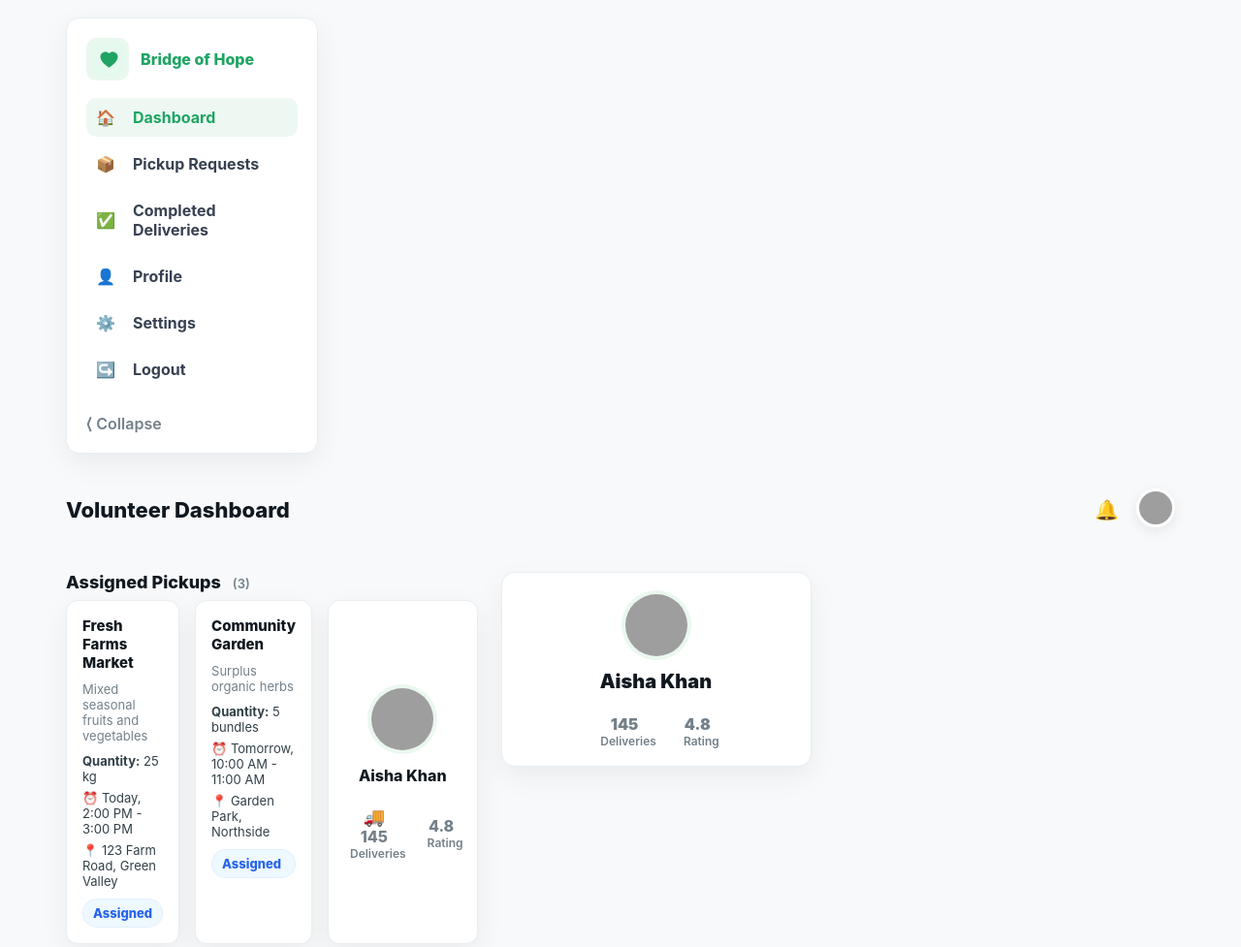
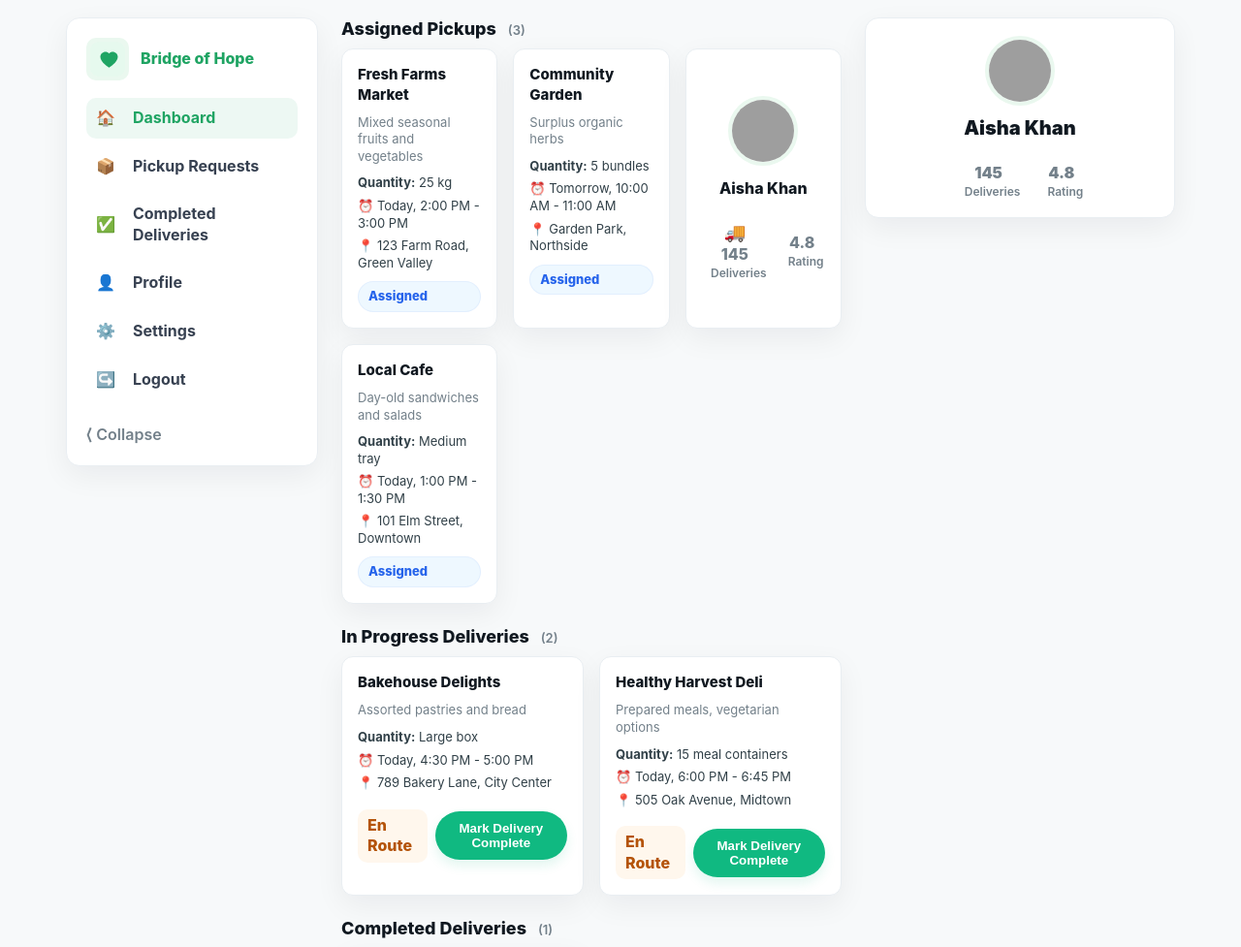
Before and after one commit to haridevops-1/Bridge_of_Hope, a plain HTML site: page pages/volunteer_dashboard.html in a window 1280 px wide. Shown: the top 977 px of the page at 97% size. Drawn offline with Linux system fonts and the light colour scheme; grey boxes are pictures that could not be loaded.

Commit message:
changed some contents

```diff
--- a/pages/volunteer_dashboard.html
+++ b/pages/volunteer_dashboard.html
@@ -7,6 +7,8 @@
     <link href="../styles/volunteer_dashboard.css" rel="stylesheet" />
   </head>
   <body>
+    <a class="skip-link" href="#main">Skip to main content</a>
+
     <div class="app-shell">
       <!-- LEFT SIDEBAR (static) -->
       <aside class="sidebar" aria-label="Primary navigation">
@@ -19,6 +21,7 @@
               viewBox="0 0 24 24"
               fill="none"
               xmlns="http://www.w3.org/2000/svg"
+              aria-hidden="true"
             >
               <rect width="24" height="24" rx="6" fill="#E6F9EE" />
               <path
@@ -32,24 +35,29 @@
 
         <nav class="nav" aria-label="Main menu">
           <ul>
-            <li class="nav-item active">
+            <li
+              class="nav-item active"
+              tabindex="0"
+              role="button"
+              aria-current="page"
+            >
               <span>🏠</span><span style="margin-left: 8px">Dashboard</span>
             </li>
-            <li class="nav-item">
+            <li class="nav-item" tabindex="0" role="button">
               <span>📦</span
               ><span style="margin-left: 8px">Pickup Requests</span>
             </li>
-            <li class="nav-item">
+            <li class="nav-item" tabindex="0" role="button">
               <span>✅</span
               ><span style="margin-left: 8px">Completed Deliveries</span>
             </li>
-            <li class="nav-item">
+            <li class="nav-item" tabindex="0" role="button">
               <span>👤</span><span style="margin-left: 8px">Profile</span>
             </li>
-            <li class="nav-item">
+            <li class="nav-item" tabindex="0" role="button">
               <span>⚙️</span><span style="margin-left: 8px">Settings</span>
             </li>
-            <li class="nav-item">
+            <li class="nav-item" tabindex="0" role="button">
               <span>↪️</span><span style="margin-left: 8px">Logout</span>
             </li>
           </ul>
@@ -58,36 +66,25 @@
         <div class="collapse">⟨ Collapse</div>
       </aside>
 
-      <!-- Topbar -->
-      <header class="topbar" role="banner">
-        <div class="topbar-left">
-          <h1 class="top-title">Volunteer Dashboard</h1>
-        </div>
-        <div class="topbar-right">
-          <button class="notif" aria-hidden="true">🔔</button>
-          <div class="avatar">
-            <img
-              src="https://images.unsplash.com/photo-1544005313-94ddf0286df2?auto=format&fit=crop&w=64&q=60"
-              alt="User avatar"
-            />
-          </div>
-        </div>
-      </header>
-
       <!-- MAIN GRID -->
-      <main class="main-grid">
+      <main
+        id="main"
+        class="main-grid"
+        role="main"
+        aria-labelledby="dashboard-heading"
+      >
         <!-- Left content -->
-        <section class="content">
+        <section class="content" aria-label="Main content">
           <!-- Assigned Pickups -->
-          <section class="section">
-            <h2 class="section-title">
+          <section class="section" aria-labelledby="assigned-title">
+            <h2 id="assigned-title" class="section-title">
               Assigned Pickups <span class="muted">(3)</span>
             </h2>
 
             <div class="cards-grid assigned-grid" aria-label="Assigned pickups">
               <!-- Card 1 -->
-              <article class="card pickup-card">
-                <h3 class="card-title">Fresh Farms Market</h3>
+              <article class="card pickup-card" aria-labelledby="card1-title">
+                <h3 id="card1-title" class="card-title">Fresh Farms Market</h3>
                 <p class="card-sub">Mixed seasonal fruits and vegetables</p>
 
                 <div class="meta">
@@ -100,8 +97,8 @@
               </article>
 
               <!-- Card 2 -->
-              <article class="card pickup-card">
-                <h3 class="card-title">Community Garden</h3>
+              <article class="card pickup-card" aria-labelledby="card2-title">
+                <h3 id="card2-title" class="card-title">Community Garden</h3>
                 <p class="card-sub">Surplus organic herbs</p>
 
                 <div class="meta">
@@ -119,7 +116,7 @@
                   <img
                     class="profile-photo"
                     src="https://images.unsplash.com/photo-1545996124-1b9e1b9b8b9d?auto=format&fit=crop&w=128&q=60"
-                    alt="Aisha Khan"
+                    alt="Aisha Khan — profile photo"
                   />
                   <div class="profile-name">Aisha Khan</div>
                 </div>
@@ -127,18 +124,18 @@
                   <div>
                     <span style="font-size: 18px">🚚</span>
                     <div style="font-weight: 800">145</div>
-                    <div class="muted" style="font-size: 12px">Deliveries</div>
+                    <div class="muted small">Deliveries</div>
                   </div>
                   <div>
                     <div style="font-weight: 800">4.8</div>
-                    <div class="muted" style="font-size: 12px">Rating</div>
+                    <div class="muted small">Rating</div>
                   </div>
                 </div>
               </aside>
 
               <!-- Card 3 -->
-              <article class="card pickup-card">
-                <h3 class="card-title">Local Cafe</h3>
+              <article class="card pickup-card" aria-labelledby="card3-title">
+                <h3 id="card3-title" class="card-title">Local Cafe</h3>
                 <p class="card-sub">Day-old sandwiches and salads</p>
 
                 <div class="meta">
@@ -153,8 +150,8 @@
           </section>
 
           <!-- In Progress -->
-          <section class="section">
-            <h2 class="section-title">
+          <section class="section" aria-labelledby="inprogress-title">
+            <h2 id="inprogress-title" class="section-title">
               In Progress Deliveries <span class="muted">(2)</span>
             </h2>
 
@@ -162,8 +159,11 @@
               class="cards-grid inprogress-grid"
               aria-label="In progress deliveries"
             >
-              <article class="card small-card inroute">
-                <h3 class="card-title">Bakehouse Delights</h3>
+              <article
+                class="card small-card inroute"
+                aria-labelledby="inroute1"
+              >
+                <h3 id="inroute1" class="card-title">Bakehouse Delights</h3>
                 <p class="card-sub">Assorted pastries and bread</p>
 
                 <div class="meta">
@@ -174,12 +174,17 @@
 
                 <div class="card-actions">
                   <span class="tag enroute">En Route</span>
-                  <button class="btn primary">Mark Delivery Complete</button>
+                  <button class="btn primary" type="button">
+                    Mark Delivery Complete
+                  </button>
                 </div>
               </article>
 
-              <article class="card small-card inroute">
-                <h3 class="card-title">Healthy Harvest Deli</h3>
+              <article
+                class="card small-card inroute"
+                aria-labelledby="inroute2"
+              >
+                <h3 id="inroute2" class="card-title">Healthy Harvest Deli</h3>
                 <p class="card-sub">Prepared meals, vegetarian options</p>
 
                 <div class="meta">
@@ -190,15 +195,17 @@
 
                 <div class="card-actions">
                   <span class="tag enroute">En Route</span>
-                  <button class="btn primary">Mark Delivery Complete</button>
+                  <button class="btn primary" type="button">
+                    Mark Delivery Complete
+                  </button>
                 </div>
               </article>
             </div>
           </section>
 
           <!-- Completed -->
-          <section class="section">
-            <h2 class="section-title">
+          <section class="section" aria-labelledby="completed-title">
+            <h2 id="completed-title" class="section-title">
               Completed Deliveries <span class="muted">(1)</span>
             </h2>
 
@@ -206,8 +213,8 @@
               class="cards-grid completed-grid"
               aria-label="Completed deliveries"
             >
-              <article class="card completed-card">
-                <h3 class="card-title">MegaMart Superstore</h3>
+              <article class="card completed-card" aria-labelledby="completed1">
+                <h3 id="completed1" class="card-title">MegaMart Superstore</h3>
                 <p class="card-sub">Canned goods and dry pasta</p>
 
                 <div class="meta">
@@ -223,19 +230,25 @@
         </section>
 
         <!-- Right column -->
-        <aside class="sidebar-right">
-          <div class="large-profile card">
+        <aside class="sidebar-right" aria-label="Profile summary">
+          <div
+            class="large-profile card"
+            role="region"
+            aria-labelledby="profile-heading"
+          >
             <div class="profile-top big">
               <img
                 class="profile-photo"
                 src="https://images.unsplash.com/photo-1545996124-1b9e1b9b8b9d?auto=format&fit=crop&w=160&q=60"
-                alt="Aisha Khan"
+                alt="Aisha Khan — profile photo"
               />
-              <div class="profile-name big">Aisha Khan</div>
+              <div id="profile-heading" class="profile-name big">
+                Aisha Khan
+              </div>
             </div>
 
             <div
-              class="profile-stats"
+              class="profile-stats center"
               style="
                 display: flex;
                 gap: 20px;
@@ -245,18 +258,18 @@
             >
               <div style="text-align: center">
                 <div style="font-weight: 900">145</div>
-                <div class="muted" style="font-size: 12px">Deliveries</div>
+                <div class="muted small">Deliveries</div>
               </div>
               <div style="text-align: center">
                 <div style="font-weight: 900">4.8</div>
-                <div class="muted" style="font-size: 12px">Rating</div>
+                <div class="muted small">Rating</div>
               </div>
             </div>
           </div>
         </aside>
       </main>
 
-      <footer class="footer">
+      <footer class="footer" role="contentinfo">
         © 2025 Bridge of Hope. All rights reserved.
       </footer>
     </div>
--- a/styles/donation_tracking.css
+++ b/styles/donation_tracking.css
@@ -384,3 +384,15 @@ body {
     font-size: 13px;
   }
 }
+.nav ul {
+  list-style: none;
+  padding: 0;
+  margin: 0;
+  display: flex;
+  flex-direction: column;
+  gap: 6px;
+}
+.nav ul a {
+  text-decoration: none;
+
+}
--- a/styles/donor_dashboard.css
+++ b/styles/donor_dashboard.css
@@ -363,3 +363,6 @@ a:focus {
   outline-offset: 3px;
   border-radius: 8px;
 }
+.nav ul a{
+  text-decoration: none;
+}
--- a/styles/volunteer_dashboard.css
+++ b/styles/volunteer_dashboard.css
@@ -9,29 +9,56 @@
   --maxw: 1180px;
   --gutter: 24px;
 }
+
+/* Reset / base */
 * {
   box-sizing: border-box;
 }
+html, body {
+  height: 100%;
+}
 body {
   margin: 0;
-  font-family: Inter, system-ui, -apple-system, "Segoe UI", Roboto, Arial;
+  font-family: Inter, system-ui, -apple-system, "Segoe UI", Roboto, Arial, sans-serif;
   color: #101820;
   background: var(--bg);
   -webkit-font-smoothing: antialiased;
   -moz-osx-font-smoothing: grayscale;
+  line-height: 1.35;
 }
 
 /* ---------- App shell (centered + consistent padding) ---------- */
 .app-shell {
   width: 100%;
   max-width: var(--maxw);
-  margin: 18px auto; /* center the whole app */
-  padding: 0 18px; /* consistent outer padding */
+  margin: 18px auto;
+  padding: 0 18px;
   display: grid;
   grid-template-columns: 260px 1fr;
   gap: var(--gutter);
   min-height: 100vh;
   align-items: start;
+}
+
+/* Skip link for keyboard users */
+.skip-link {
+  position: absolute;
+  left: -9999px;
+  top: auto;
+  width: 1px;
+  height: 1px;
+  overflow: hidden;
+}
+.skip-link:focus {
+  left: 8px;
+  top: 8px;
+  width: auto;
+  height: auto;
+  padding: 8px 12px;
+  background: #fff;
+  border-radius: 6px;
+  box-shadow: 0 6px 18px rgba(16,24,40,0.12);
+  z-index: 999;
 }
 
 /* ---------- Sidebar ---------- */
@@ -44,8 +71,6 @@ body {
   flex-direction: column;
   gap: 18px;
   box-shadow: var(--shadow);
-  /* avoid forcing a fixed full viewport height — let content determine height,
-     but keep sidebar visible on tall screens with sticky positioning */
   position: sticky;
   top: 18px;
   max-height: calc(100vh - 36px);
@@ -65,10 +90,12 @@ body {
   place-items: center;
   border-radius: 10px;
   background: #eaf8ef;
+  flex: 0 0 44px;
 }
 .brand-text {
   font-weight: 800;
   color: var(--accent);
+  font-size: 16px;
 }
 
 /* Navigation */
@@ -88,7 +115,13 @@ body {
   border-radius: 10px;
   color: #374151;
   font-weight: 700;
-  cursor: default;
+  cursor: pointer; /* was default -> pointer for accessibility */
+  user-select: none;
+}
+.nav-item:focus,
+.nav-item:hover {
+  outline: none;
+  background: rgba(0,0,0,0.03);
 }
 .nav-item.active {
   background: rgba(31, 164, 99, 0.08);
@@ -102,15 +135,14 @@ body {
 }
 
 /* ---------- Topbar (aligns with app-shell center) ---------- */
-/* Topbar spans the full width of app-shell (not entire viewport) */
 .topbar {
-  grid-column: 1 / -1; /* span both columns */
+  grid-column: 1 / -1;
   width: 100%;
   display: flex;
   justify-content: space-between;
   align-items: center;
   gap: 12px;
-  padding: 12px 0; /* vertical spacing only (horizontal alignment inherited from app-shell) */
+  padding: 12px 0;
   background: transparent;
   margin-bottom: 6px;
 }
@@ -128,7 +160,12 @@ body {
   background: transparent;
   border: 0;
   font-size: 20px;
-  cursor: default;
+  cursor: pointer; /* interactive */
+  padding: 6px;
+}
+.notif:focus {
+  outline: 3px solid rgba(31,164,99,0.16);
+  border-radius: 8px;
 }
 .avatar img {
   width: 40px;
@@ -140,14 +177,12 @@ body {
 }
 
 /* ---------- Main grid (content + right aside) ---------- */
-/* We keep this grid inside the centered .app-shell so columns align with sidebar + topbar */
 .main-grid {
   display: grid;
   grid-template-columns: 1fr 320px;
   gap: 24px;
   width: 100%;
   align-items: start;
-  /* make sure main-grid aligns under the topbar properly */
   margin-top: 0;
 }
 
@@ -280,8 +315,13 @@ body {
   border: 0;
   padding: 10px 12px;
   border-radius: 999px;
-  cursor: default;
+  cursor: pointer;
   font-weight: 800;
+  background: transparent;
+  transition: transform 0.08s ease, box-shadow 0.08s ease, opacity 0.08s ease;
+}
+.btn:focus {
+  outline: 3px solid rgba(16,185,129,0.12);
 }
 .btn.primary {
   background: #10b981;
@@ -318,7 +358,23 @@ body {
   font-size: 13px;
 }
 
-/* ---------- Responsive rules (kept and improved) ---------- */
+/* Small polish / responsive */
+a {
+  color: inherit;
+  text-decoration: none;
+}
+h1, h2, h3, h4 {
+  margin: 0;
+}
+
+/* Focus and accessibility helpers */
+[tabindex]:focus,
+button:focus,
+a:focus {
+  outline-offset: 3px;
+}
+
+/* ---------- Responsive rules ---------- */
 @media (max-width: 1100px) {
   .assigned-grid {
     grid-template-columns: repeat(2, 1fr);
@@ -332,14 +388,13 @@ body {
   }
 }
 @media (max-width: 880px) {
-  /* single-column mobile layout */
   .app-shell {
     grid-template-columns: 1fr;
     padding: 0 12px;
   }
   .sidebar {
     display: none;
-  } /* hide left nav on mobile */
+  }
   .topbar {
     grid-column: 1 / -1;
   }
@@ -359,13 +414,11 @@ body {
   }
 }
 
-/* small polish */
-a {
-  color: inherit;
+/* Minor utilities for content spacing used to remove inline styles */
+.center {
+  text-align: center;
 }
-h1,
-h2,
-h3,
-h4 {
-  margin: 0;
+.muted.small {
+  font-size: 12px;
+  color: var(--muted);
 }
```
Also changed, not shown: pages/contact _us.html (+2 -2 lines), pages/donor_dashboard.html (+18 -6 lines), pages/landing_page.html (+3 -3 lines), pages/login_page.html (+2 -16 lines), pages/sign_up.html (+3 -1 lines), styles/donor_reg.css (+3 -4 lines), styles/sign_up.css (+6 -52 lines).
